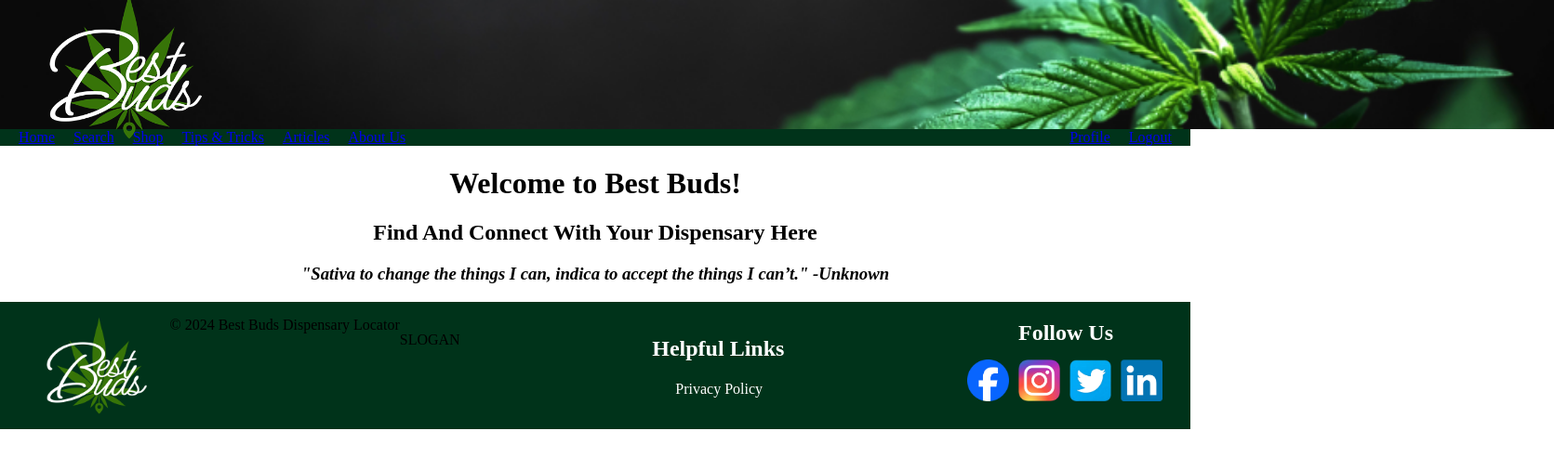
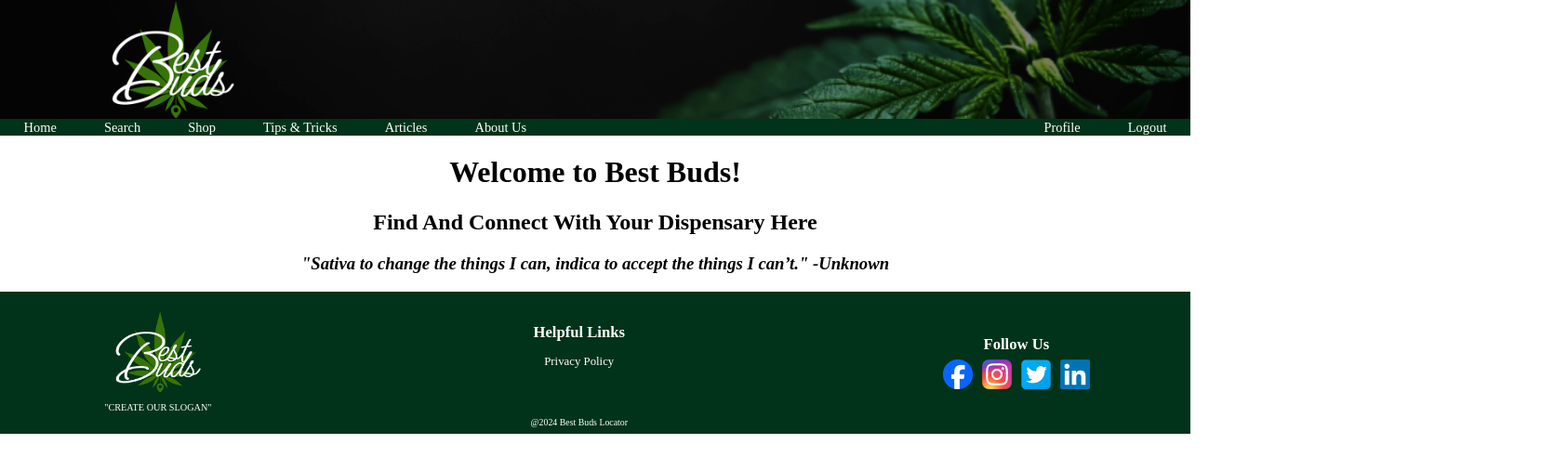
Before and after one commit to CraftyCurtis05/best-buds-dispensary-locator, a Vue app in the folder vue/: page / in a window 1280 px wide. Shown: the top 506 px of the page at 93% size, 1671 px wide, since content can reach past the window. Built offline with nearby package versions, Linux system fonts and the light colour scheme; sample sign-in values are in the browser's storage.

Commit message:
Styled Header, Nav Bar and Footer components

```diff
--- a/vue/src/components/Footer.vue
+++ b/vue/src/components/Footer.vue
@@ -2,19 +2,17 @@
     <footer class="footer">
         <div class="logo">
             <img src="src\assets\best_buds_logo_white.png"/>
-            <span>&copy; {{ year }} {{ companyName }}</span>
-            <p class="slogan">SLOGAN</p>
+            <p id="slogan">"CREATE OUR SLOGAN"</p>
         </div>
         <div class="footer-links">
             <h2>Helpful Links</h2>
-            <ul>
-                <a href="www.google.com">Privacy Policy</a>
-            </ul>
+            <a href="www.google.com">Privacy Policy</a>
+            <span id="copyright"> @{{ year }} {{ companyName }} </span>
         </div>
 
         <div class="social-media">
             <h2>Follow Us</h2>
-            <div class="social-media-logos">
+            <div id="social-media-logos">
                 <div id="facebook">
                     <img src="src\assets\facebook_logo.png"/>
                 </div>
@@ -37,7 +35,7 @@ export default {
     data() {
       return {
         year: new Date().getFullYear(),
-        companyName: "Best Buds Dispensary Locator",
+        companyName: "Best Buds Locator",
       };
     },
   };
@@ -46,87 +44,97 @@ export default {
 <style scoped>
 .footer {
     display: flex;
-    justify-content: space-between;
-    box-sizing: border-box;
+    justify-content: space-around;
     background-color: #00331A;
-    flex-direction: row;
-    align-items: center;
+    text-align: center;
+    height: 12vw;
 }
 
-.logo {
+.logo img {
     display: flex;
-    justify-content: flex-start;
-    height: 105px;
-    margin-left: 25px;
+    flex-direction: column;
+    height: 7vw;
+    padding-top: 15%;
+}
+
+#slogan {
+    color: white;
+    font-size: 0.8vw;
 }
 
 .footer-links {
     display: flex;
-    flex-wrap: wrap;
     flex-direction: column;
+    padding-left: 10%;
+    padding-right: 10%;
 }
 
 .footer-links h2 {
     color: white;
-    margin-left: 15px;
+    text-align: center;
+    font-size: 1.3vw;
+    padding-block-start: 20%;
 }
 
-ul {
-    display: flex;
-    text-align: center;
-    justify-self: center;
+.footer-links a {
+    color: white;
+    text-align:center;
+    text-decoration: none;
+    font-size: 1vw;
 }
 
-a {
-    text-decoration: none;
+#copyright {
     color: white;
-    margin-top: -15px;
+    font-size: 0.77vw;
+    padding-block: 50%;
 }
 
 .social-media {
-    margin-right: 25px;
     display: flex;
-    justify-content: center;
     flex-direction: column;
 }
 
 .social-media h2 {
     color: white;
-    margin-left: 60px;
+    text-align: center;
+    font-size: 1.3vw;
+    padding-block-start: 20%;
+
 }
 
-.social-media-logos {
+#social-media-logos {
     display: flex;
-    margin-bottom: 25px;
-    margin-top: -10px;
+    align-content: center;
+    justify-content: center;
+    margin-bottom: 3.5vw;
+    margin-top: -1vw;
 }
-
 
 #facebook {
     display: flex;
     flex-direction: row;
-    height: 45px;
-    padding: 5px;
+    height: 2.5vw;
+    padding: 0.4vw;
 }
 
 #instagram {
     display: flex;
     flex-direction: row;
-    height: 45px;
-    padding: 5px;
+    height: 2.5vw;
+    padding: 0.4vw;
 }
 
 #twitter {
     display: flex;
     flex-direction: row;
-    height: 45px;
-    padding: 5px;
+    height: 2.5vw;
+    padding: 0.4vw;
 }
 
 #linkedin {
     display: flex;
     flex-direction: row;
-    height: 45px;
-    padding: 5px;
+    height: 2.5vw;
+    padding: 0.4vw;
 }
 </style>
--- a/vue/src/components/Header.vue
+++ b/vue/src/components/Header.vue
@@ -4,7 +4,7 @@
             <img src="src\assets\best_buds_logo_white.png"/>
         </div>
         <div id="banner">
-            <img src="src\assets\dispensary_banner.png"/>
+            <img src="src\assets\dispensary_banner_cropped.png"/>
         </div>
     </div>
 </template>
@@ -15,19 +15,16 @@
 <style scoped>
 .header {
     display: flex;
-    margin: 0 auto;
-    max-width: 100%;
-    align-items: center;
+    height: 10vw;
 }
 
 #logo {
     position: absolute;
     display: flex;
-    width: 20%;
-    height: 20%;
+    justify-content: flex-start;
+    height: 10vw;
     z-index: 1;
-    justify-content: flex-start;
-    margin-left: 15px;
+    margin-left: 7vw;
 }
 
 #banner {
@@ -36,6 +33,6 @@
 }
 
 #banner img {
-    width: 208.9vh;
+    width: 100vw;
 }
 </style>
--- a/vue/src/components/NavBar.vue
+++ b/vue/src/components/NavBar.vue
@@ -1,6 +1,6 @@
 <template>
     <div class="nav-bar">
-        <div id="left-nav">
+        <div class="left-nav">
             <div id="home-div">
                 <router-link id="home-nav" v-bind:to="{ name: 'home' }" v-if="$store.state.token != ''">Home</router-link>
             </div>
@@ -20,7 +20,7 @@
                 <router-link id="about-us-nav" v-bind:to="{ name: 'aboutus' }" v-if="$store.state.token != ''">About Us</router-link>
             </div>
         </div>
-        <div id="right-nav">
+        <div class="right-nav">
             <div id="profile-div">
                 <router-link id="profile-nav" v-bind:to="{ name: 'profile' }" v-if="$store.state.token != ''">Profile</router-link>
             </div>
@@ -40,47 +40,69 @@
     justify-content: space-between;
     box-sizing: border-box;
     background-color: #00331A;
-    color: white;
-    align-items: center;
 }
 
-#left-nav {
+.left-nav {
     display: flex;
 }
 
-#right-nav {
+.right-nav {
     display: flex;
 }
 
 #home-nav {
-    margin-left: 20px;
+    text-decoration: none;
+    color: white;
+    font-size: 90%;
+    padding-inline: 2vw;
 }
 
 #search-nav {
-    margin-left: 20px;
+    text-decoration: none;
+    color: white;
+    font-size: 90%;
+    padding-inline: 2vw;
 }
 
 #shop-nav {
-    margin-left: 20px;
+    text-decoration: none;
+    color: white;
+    font-size: 90%;
+    padding-inline: 2vw;
 }
 
 #tips-tricks-nav {
-    margin-left: 20px;
+    text-decoration: none;
+    color: white;
+    font-size: 90%;
+    padding-inline: 2vw;
 }
 
 #articles-nav {
-    margin-left: 20px;
+    text-decoration: none;
+    color: white;
+    font-size: 90%;
+    padding-inline: 2vw;
 }
 
 #about-us-nav {
-    margin-left: 20px;
+    text-decoration: none;
+    color: white;
+    font-size: 90%;
+    padding-inline: 2vw;
 }
 
 #profile-nav {
-    margin-right: 20px;
+    text-decoration: none;
+    color: white;
+    font-size: 90%;
+    padding-inline: 2vw;
 }
 
 #logout-nav {
-    margin-right: 20px;
+    text-decoration: none;
+    color: white;
+    font-size: 90%;
+    padding-inline: 2vw;
 }
 </style>
```
Also changed, not shown: vue/src/assets/dispensary_banner_cropped.png (added).
